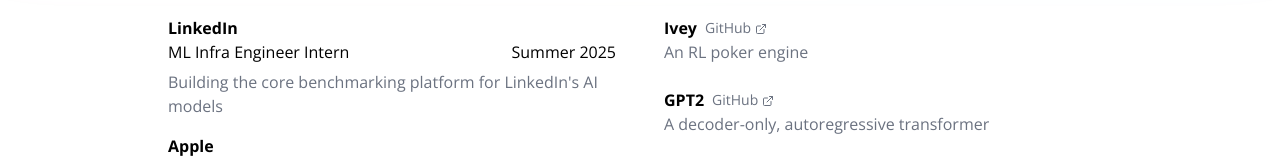
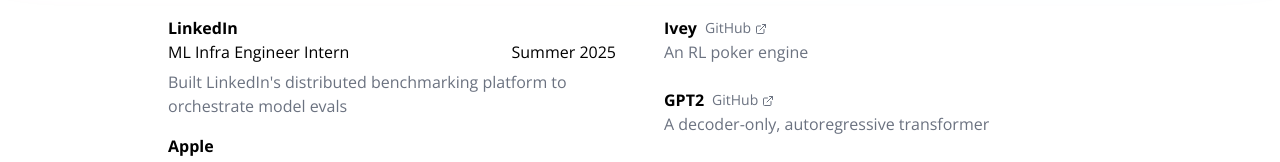
Before and after one commit to aaronkjin/personal, a Next.js app: page / in a window 1280 px wide. Shown: the part 353-515 px from the top of the page. Built offline with nearby package versions, Linux system fonts and the light colour scheme.

Commit message:
update li desc

```diff
--- a/pages/index.js
+++ b/pages/index.js
@@ -84,8 +84,8 @@ export default function Home() {
                     </div>
                     <div className="w-full mt-1.5">
                       <p className="text-sm tablet:text-base text-gray-500">
-                        Building the core benchmarking platform for
-                        LinkedIn&apos;s AI models
+                        Built LinkedIn&apos;s distributed benchmarking platform
+                        to orchestrate model evals
                       </p>
                     </div>
                   </div>
```
